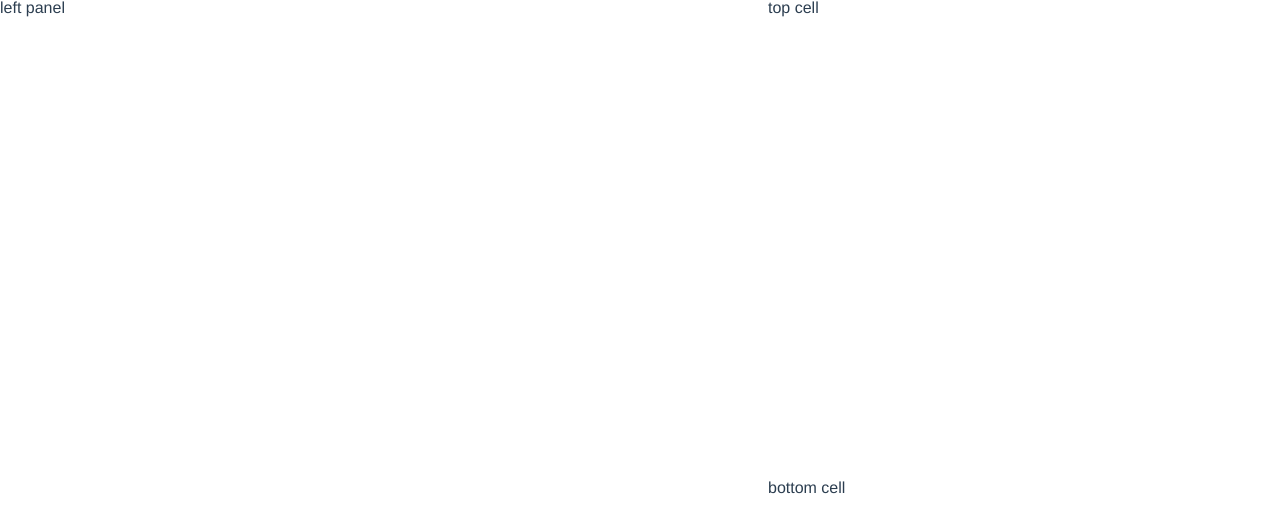
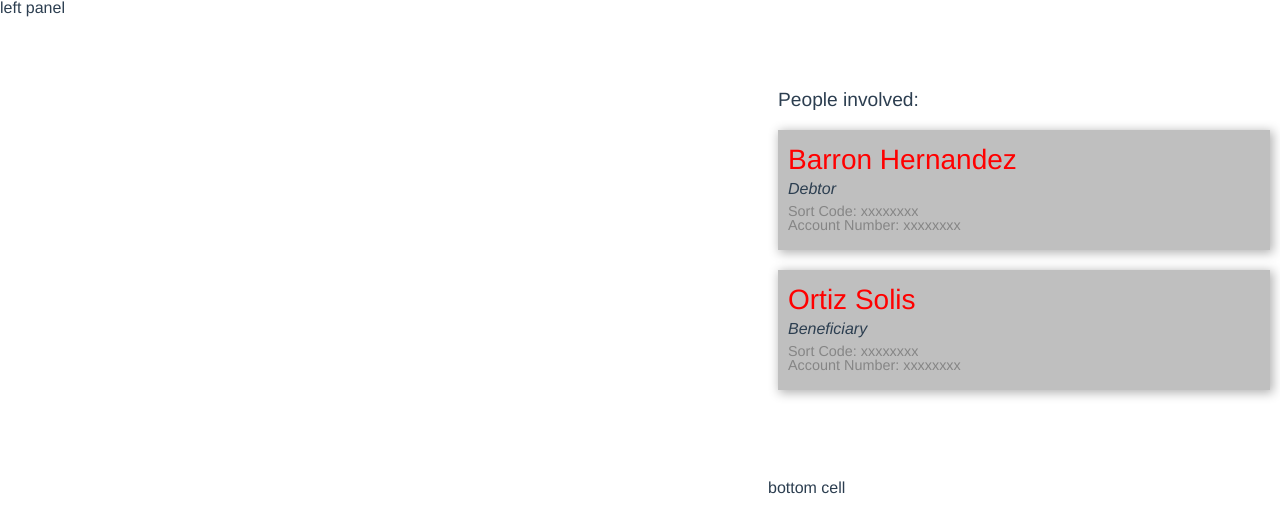
Before and after one commit to gion/frontend-challenge, a Vue app: page / in a window 1280 px wide. Shown: the top 532 px of the page. Built offline with nearby package versions, Linux system fonts and the light colour scheme.

Commit message:
Create basic selected item component

```diff
--- a/src/App.vue
+++ b/src/App.vue
@@ -1,16 +1,58 @@
 <template>
   <div id="app">
-    <Layout />
+    <Layout>
+      <template v-slot:topCell>
+        <SelectedItemDetails :people="people" />
+      </template>
+    </Layout>
   </div>
 </template>
 
 <script>
 import Layout from './components/Layout.vue'
+import SelectedItemDetails from './components/SelectedItemDetails.vue'
 
 export default {
   name: 'App',
   components: {
-    Layout
+    Layout,
+    SelectedItemDetails,
+  },
+  data: function() {
+    return {
+      details: {
+        debtor: {
+          first_name: "Barron",
+          last_name: "Hernandez",
+          account: {
+            sort_code: "70-20-81",
+            account_number: 4074214
+          }
+        },
+        beneficiary: {
+          first_name: "Ortiz",
+          last_name: "Solis",
+          account: {
+            sort_code: "70-99-54",
+            account_number: 38249705
+          }
+        }
+      }
+    }
+  },
+  computed: {
+    people: function () {
+      return Object.entries(this.details)
+        .map(([type, data]) => ({
+          type: type,
+          firstName: data.first_name,
+          lastName: data.last_name,
+          details: {
+            'sort code': data.account.sort_code,
+            'account number': data.account.account_number,
+          }
+        }))
+    }
   }
 }
 </script>
--- /dev/null
+++ b/src/components/PersonCard.vue
@@ -0,0 +1,88 @@
+<template>
+  <div class="personCard">
+    <div class="name">{{fullName}}</div>
+    <div class="title">{{title}}</div>
+    <div class="details">
+      <ul>
+        <li v-for="(value, key) of details" :key="key">
+          <span class="detailsKey">{{key}}</span>: <span class="detailsValue">{{value}}</span>
+        </li>
+      </ul>
+    </div>
+  </div>
+</template>
+
+<script>
+export default {
+  name: 'PersonCard',
+  props: {
+    firstName: String,
+    lastName: String,
+    title: String,
+    details: Object,
+  },
+  computed: {
+    fullName: function () {
+      return `${this.firstName} ${this.lastName}`
+    }
+  }
+}
+</script>
+
+<style scoped>
+.personCard {
+  background: rgba(0, 0, 0, 0.25);
+  box-shadow: 2px 2px 10px 1px rgba(0, 0, 0, 0.3);
+  padding: 10px;
+  display: flex;
+  flex-direction: column;
+  justify-content: space-evenly;
+  min-height: 100px;
+}
+.personCard > * {
+  transition: all 300ms ease;
+}
+
+.name {
+  font-size: 28px;
+  color: red;
+}
+
+.title {
+  font-style: italic;
+}
+
+.name,
+.title,
+.detailsKey {
+  text-transform: capitalize;
+}
+
+.details {
+  font-size: 0.9em;
+  color: rgba(0, 0, 0, 0.3);
+  transition: all 300ms ease;
+}
+
+.detailsValue {
+  overflow: hidden;
+  height: 12px;
+  display: inline-block;
+}
+
+.detailsValue:before {
+  content: 'xxxxxxxx';
+  display: block;
+  transition: all 300ms ease;
+}
+
+.personCard:hover .details,
+.personCard:active .details {
+  color: rgba(0, 0, 0, 0.8);
+}
+
+.personCard:hover .detailsValue:before,
+.personCard:active .detailsValue:before {
+  margin-top: -13px;
+}
+</style>
--- /dev/null
+++ b/src/components/SelectedItemDetails.vue
@@ -0,0 +1,70 @@
+<template>
+  <div class="selectedItemDetails">
+    <div class="empty" v-if="isEmpty">
+      <h3>There's nothing to show here :(</h3>
+      <p>Please select an item to see it's details.</p>
+    </div>
+    <template v-else>
+      <h3>People involved:</h3>
+      <PersonCard
+        class="person"
+        v-for="(person, index) in people"
+        :key="index"
+        :title="person.type"
+        :firstName="person.firstName"
+        :lastName="person.lastName"
+        :details="person.details"
+      />
+    </template>
+  </div>
+</template>
+
+<script>
+import PersonCard from './PersonCard.vue'
+
+export default {
+  name: 'SelectedItemDetails',
+  components: {
+    PersonCard,
+  },
+  props: {
+    people: Array
+  },
+  computed: {
+    isEmpty: function() {
+      return this.people.length === 0
+    }
+  }
+}
+</script>
+
+<style scoped>
+.selectedItemDetails {
+  position: relative;
+  width: 100%;
+  height: 100%;
+  display: flex;
+  flex-direction: column;
+  justify-content: center;
+}
+
+.empty {
+  position: absolute;
+  width: 80%;
+  top: 50%;
+  left: 50%;
+  transform: translate(-50%, -50%);
+  text-align: center;
+  color: rgba(0, 0, 0, 0.5);
+}
+
+h3 {
+  font-size: 1.2em;
+  margin: 10px;
+}
+
+.person {
+  margin: 10px;
+
+}
+</style>
--- a/vue.config.js
+++ b/vue.config.js
@@ -5,5 +5,7 @@ module.exports = {
     .loader('istanbul-instrumenter-loader')
     .options({ esModules: true })
     .before('babel-loader')
-  }
+  },
+
+  lintOnSave: false
 }
```
Also changed, not shown: package.json (+6 -2 lines), 1 other file (tests, documents, lock files or other folders).
